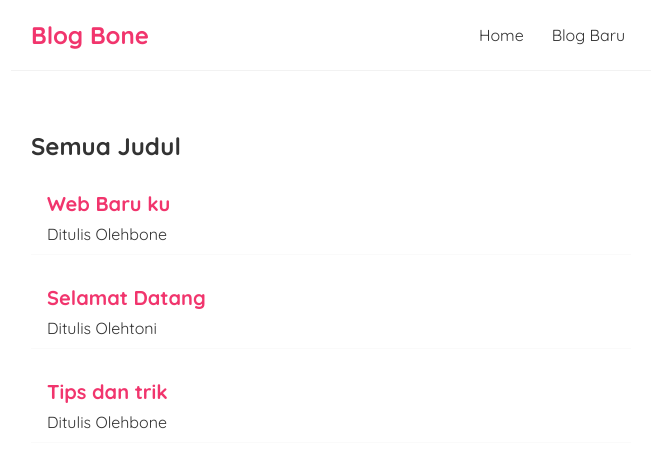
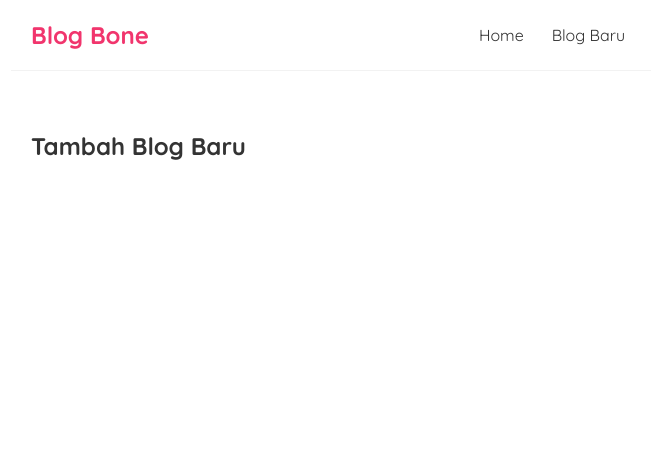
Before and after one commit to KonferensiHantuProject/practice-react, a React (Create React App) app: page /create in a window 1280 px wide. Shown: the top 468 px of the page, without its empty margins (309-964 px from the left). Built offline with nearby package versions, Linux system fonts and the light colour scheme; data requests are answered from the project's data file.

Commit message:
Adding More than one route

```diff
--- a/src/App.js
+++ b/src/App.js
@@ -1,6 +1,7 @@
 import Navbar from './Navber';
 import Home from './Home';
 import { BrowserRouter as Router, Route, Switch } from 'react-router-dom';
+import Create from './Create';
 
 function App() {
 
@@ -10,8 +11,11 @@
         <Navbar />
         <div className="content">
           <Switch>
-            <Route path="/">
+            <Route exact path="/">
               <Home />
+            </Route>
+            <Route path="/create">
+              <Create />
             </Route>
           </Switch>
         </div>
--- /dev/null
+++ b/src/Create.js
@@ -0,0 +1,9 @@
+const Create = () => {
+    return (
+        <div className="create">
+            <h2>Tambah Blog Baru</h2>
+        </div>
+    );
+}
+
+export default Create;
```
